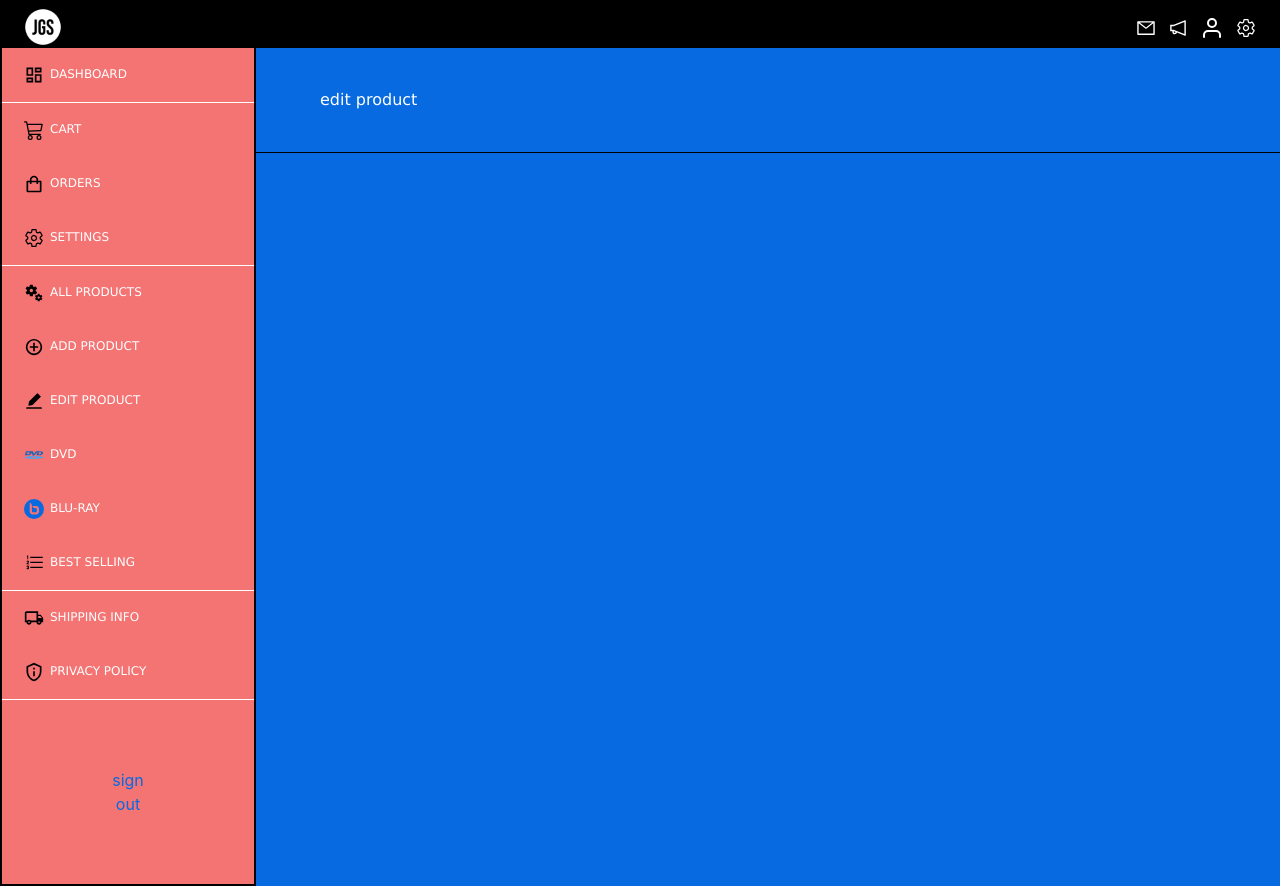
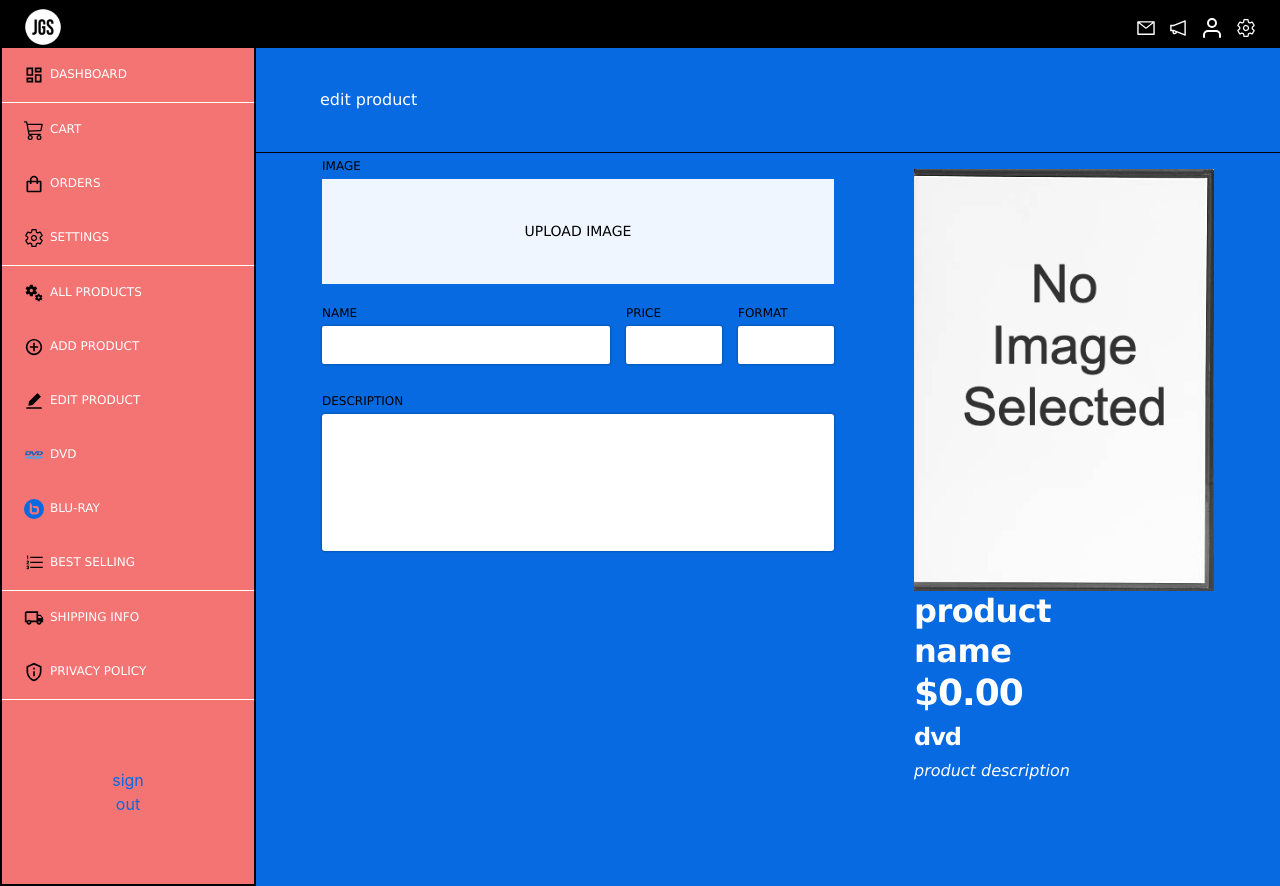
Before and after one commit to JordanDelColle/DMIT2008-Assignment02-JordanDelColle, a React (Create React App) app: page /dashboard/edit in a window 1280 px wide. Built offline with nearby package versions, Linux system fonts and the light colour scheme; no server answers; sample sign-in values are in the browser's storage.

Commit message:
edit product panel

```diff
--- a/src/components/panels/EditProductPanel.js
+++ b/src/components/panels/EditProductPanel.js
@@ -1,6 +1,7 @@
 import React from 'react'
 
 import {PanelsStyles, PanelHeader, PanelBody} from './styles'
+import {EditProduct} from './../products/widgets/EditProduct'
 
 function EditProductPanel (title, ...props){
     return(
@@ -8,7 +9,9 @@ function EditProductPanel (title, ...props){
             <PanelHeader>
                 <h2>Edit Product</h2>
             </PanelHeader>
-            <PanelBody></PanelBody>
+            <PanelBody>
+                <EditProduct/>
+            </PanelBody>
         </PanelsStyles>
     )
 }
--- a/src/components/products/ProductEditor/ProductEditor.js
+++ b/src/components/products/ProductEditor/ProductEditor.js
@@ -1,10 +1,10 @@
 import React from 'react';
 
 import {ProductDataEntryForm} from './../ProductDataEntryForm'
-import { ProductPreview } from "./../ProductPreview";
+import {ProductPreview} from "./../ProductPreview";
 import {ProductEditorStyles} from './styles'
 
-function ProductEditor ({children, productName, productPrice, productDescription, productImage, productFormat, handleProductName,  handleProductDescription, setProductImage, handleProductFormat, ...props})  {
+function ProductEditor ({children, productName, productPrice, productDescription, productImage, productFormat, handleProductName, handleProductPrice, handleProductDescription, setProductImage, handleProductFormat, ...props})  {
   return (
         <ProductEditorStyles  {...props}>
           <ProductDataEntryForm
--- a/src/components/products/widgets/EditProduct/EditProduct.js
+++ b/src/components/products/widgets/EditProduct/EditProduct.js
@@ -1,12 +1,45 @@
-import React from 'react';
+import React, {useState} from 'react';
 
+import {useNumberFormat} from './../../../../hooks/useNumberFormat'
 import {EditProductStyles} from './styles'
+import {ProductEditor} from './../../../products/ProductEditor'
+import ProductPreview from './../../../../assets/images/no-image-selected.png'
 
 function EditProduct ({children, ...props})  {
+  const [productName, setProductName] = useState('Product Name')
+  const [productPrice, setProductPrice] = useState('0.00')
+  const [productDescription, setProductDescription] = useState('Product Description')
+  const [productImage, setProductImage] = useState(ProductPreview)
+  const [productFormat, setProductFormat] = useState('DVD')
+  const formatter = useNumberFormat();
+
+  function handleProductName (name) {
+    setProductName(name)
+  }
+  function handleProductPrice (price) {
+    setProductPrice(formatter(price))
+  }
+  function handleProductDescription (desc) {
+    setProductDescription(desc)
+  }
+
+  function handleProductFormat (format) {
+    setProductFormat(format)
+  }
   return (
         <EditProductStyles  {...props}>
-           <h2>EditProduct Component</h2>
-           {children}
+          <ProductEditor
+          productName={productName}
+          productPrice={productPrice}
+          productDescription={productDescription}
+          productImage={productImage}
+          productFormat={productFormat}
+          handleProductName={handleProductName}
+          handleProductPrice={handleProductPrice}
+          handleProductDescription={handleProductDescription}
+          setProductImage={setProductImage}
+          handleProductFormat={handleProductFormat}
+          />
         </EditProductStyles>
   )
 }
```
